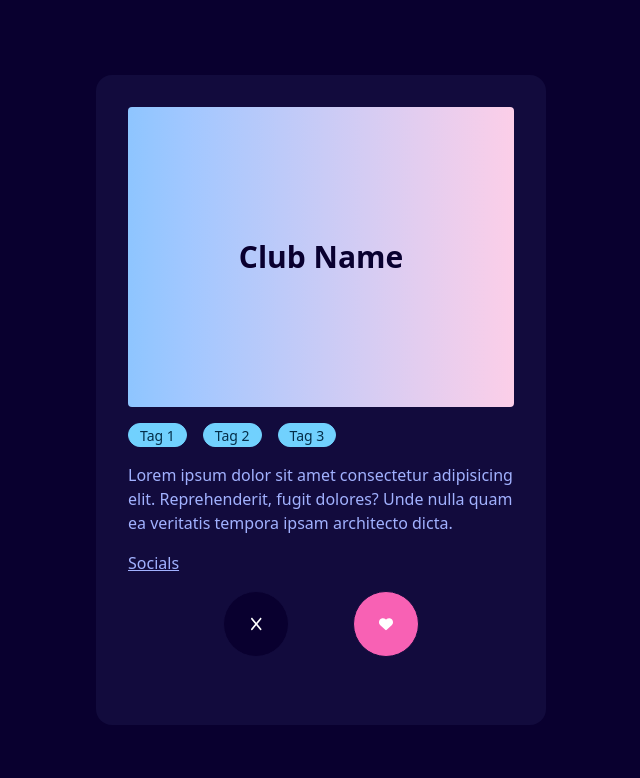
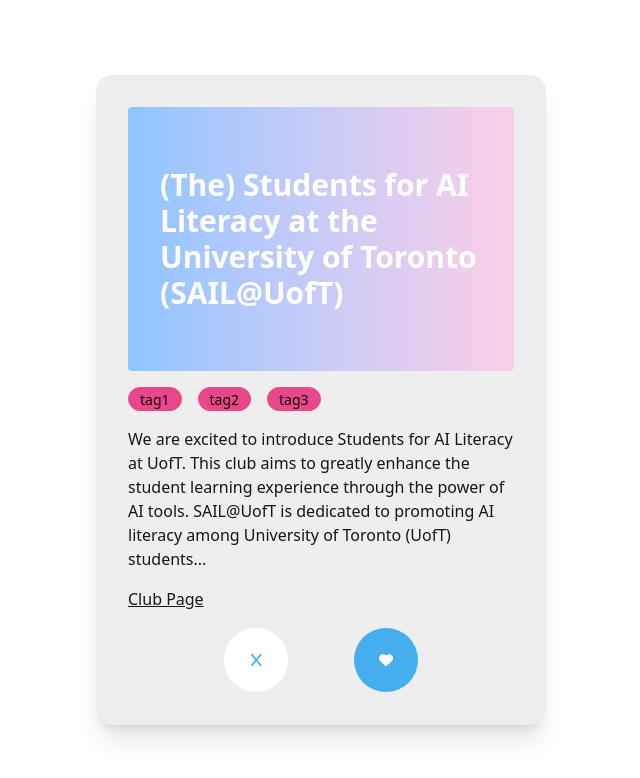
Before and after one commit to juan-josue/club-connect, a React (Vite) app in the folder client/club-connect/: page /matching in a window 1280 px wide. Shown: the top 778 px of the page, without its empty margins (319-959 px from the left). Built offline with nearby package versions, Linux system fonts and the light colour scheme.

Commit message:
feat: like and dislike in matching

```diff
--- a/client/club-connect/index.html
+++ b/client/club-connect/index.html
@@ -1,5 +1,5 @@
 <!doctype html>
-<html lang="en" data-theme="synthwave">
+<html lang="en" data-theme="cmyk">
   <head>
     <meta charset="UTF-8" />
     <link rel="icon" type="image/svg+xml" href="/vite.svg" />
--- a/client/club-connect/src/App.css
+++ b/client/club-connect/src/App.css
@@ -1,4 +1,4 @@
 @import "tailwindcss";
 @plugin "daisyui" {
-  themes: light --default, dark --prefersdark, synthwave;
+  themes: light --default, dark --prefersdark, synthwave, valentine, cmyk;
 }
--- a/client/club-connect/src/pages/Matching.jsx
+++ b/client/club-connect/src/pages/Matching.jsx
@@ -1,4 +1,4 @@
-import React from "react";
+import React, { useState } from "react";
 import { FontAwesomeIcon } from "@fortawesome/react-fontawesome";
 import { faHeart, faX } from "@fortawesome/free-solid-svg-icons";
 
@@ -26,39 +26,74 @@
   },
 ];
 
-function Matching() {
+function ClubCard({ name, link, description, tags, onLike, onDislike }) {
   return (
-    <div className="flex justify-center items-center h-screen">
-      <div className="flex flex-col w-[450px] h-[650px] gap-4 bg-base-200 p-8 rounded-2xl">
-        <div className="flex h-[300px] bg-gradient-to-r from-blue-300 to-pink-200 justify-center items-center rounded">
-          <h2 className="text-base-100 text-3xl font-bold">Club Name</h2>
+    <div className="flex flex-col w-[450px] h-[650px] gap-4 bg-base-200 p-8 rounded-2xl shadow-xl">
+      <div className="flex h-[300px] bg-gradient-to-r from-blue-300 to-pink-200 justify-center items-center rounded p-8">
+        <h2 className="text-base-100 text-3xl font-bold">{name}</h2>
       </div>
 
       <div className="flex gap-4 justify-start">
-          <div className="badge badge-secondary">Tag 1</div>
-          <div className="badge badge-secondary">Tag 2</div>
-          <div className="badge badge-secondary">Tag 3</div>
+        {tags.map((tag, index) => {
+          return (
+            <div key={index} className="badge badge-secondary">
+              {tag}
+            </div>
+          );
+        })}
       </div>
 
       <p>
-          Lorem ipsum dolor sit amet consectetur adipisicing elit.
-          Reprehenderit, fugit dolores? Unde nulla quam ea veritatis tempora
-          ipsam architecto dicta.
+        {description.length > 250
+          ? `${description.slice(0, 250)}...`
+          : description}
       </p>
 
-        <a className="link">Socials</a>
+      <a className="link" href={link} target="_blank">
+        Club Page
+      </a>
 
       <div className="flex w-full justify-center gap-16">
-          <button className="btn btn-circle bg-base-100 p-8">
-            <FontAwesomeIcon icon={faX} className="text-white" />
+        <button onClick={onDislike} className="btn btn-circle bg-base-100 p-8">
+          <FontAwesomeIcon icon={faX} className="text-primary" />
         </button>
-          <button className="btn btn-circle bg-primary p-8">
+        <button onClick={onLike} className="btn btn-circle bg-primary p-8">
           <FontAwesomeIcon icon={faHeart} className="text-white" />
         </button>
-        </div>
       </div>
     </div>
   );
 }
 
+function Matching() {
+  const [clubIndex, setClubIndex] = useState(0);
+  const [matches, setMatches] = useState([]);
+
+  const { name, url, description, tags } = clubs[clubIndex];
+
+  const onLike = () => {
+    setMatches([...matches, clubs[clubIndex]]);
+    setClubIndex(Math.min(clubIndex + 1, clubs.length - 1));
+  };
+
+  const onDislike = () => {
+    setClubIndex(Math.min(clubIndex + 1, clubs.length - 1));
+  };
+
+  console.log(matches)
+
+  return (
+    <div className="flex justify-center items-center h-screen">
+      <ClubCard
+        name={name}
+        link={url}
+        description={description}
+        tags={tags}
+        onLike={onLike}
+        onDislike={onDislike}
+      />
+    </div>
+  );
+}
+
 export default Matching;
```
Lines whose indentation alone changed are shown as unchanged.
